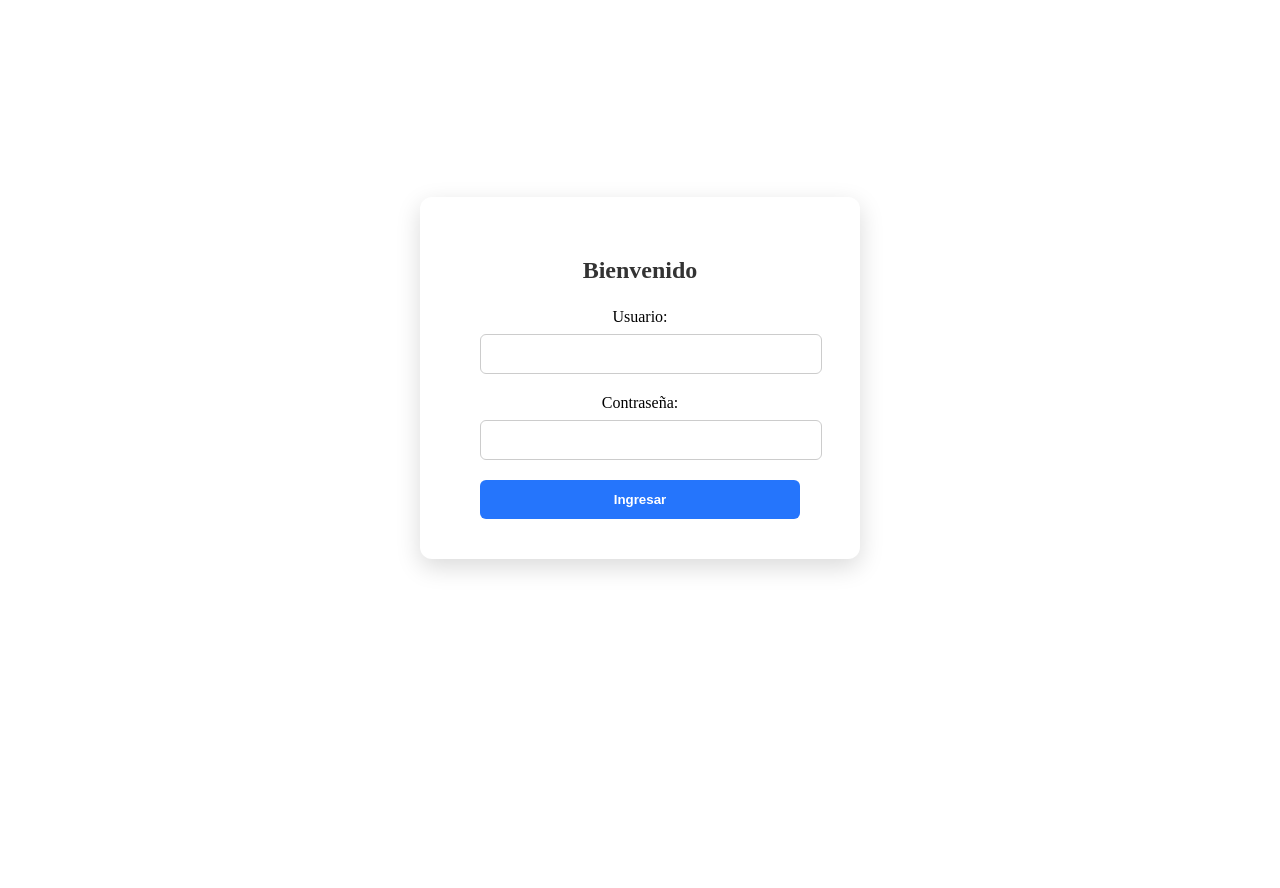
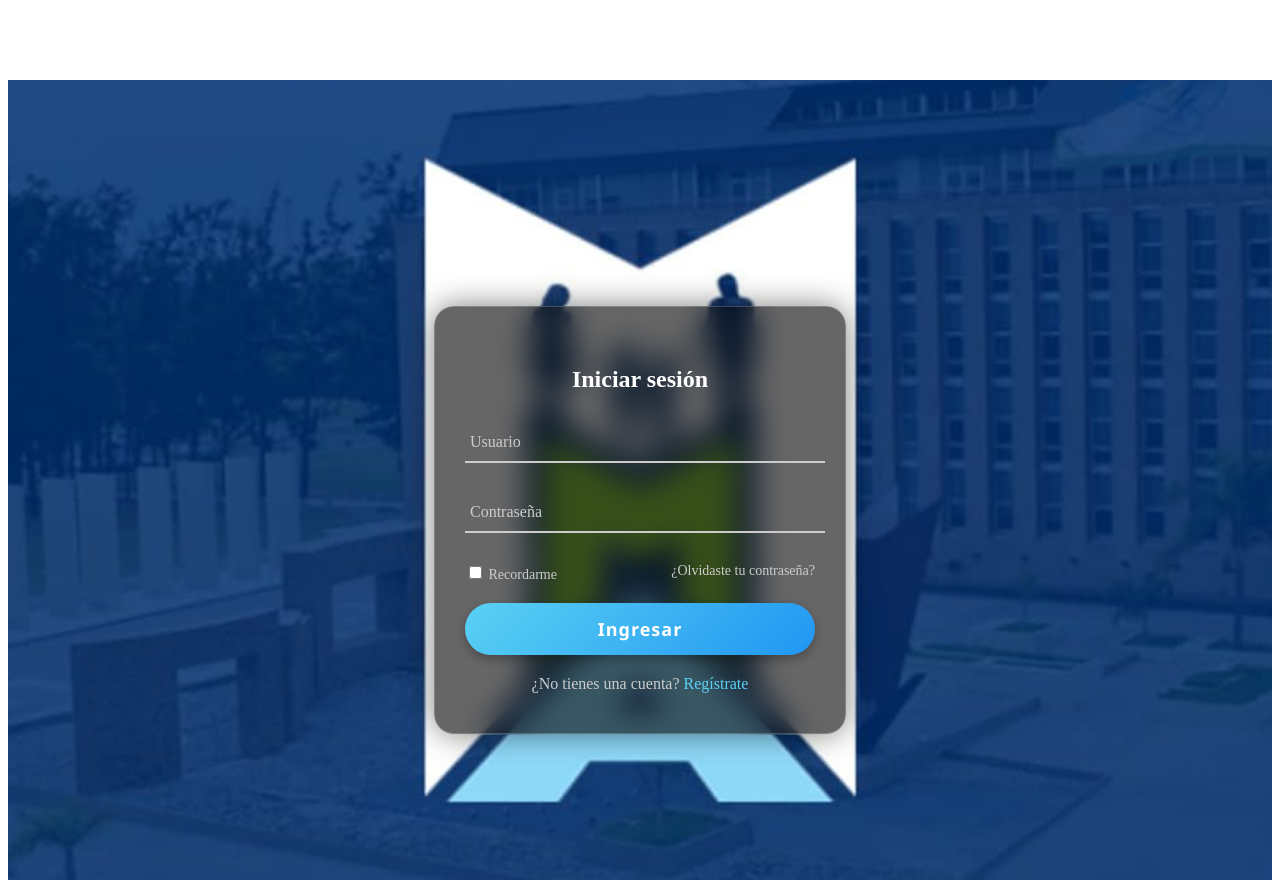
Before and after one commit to nicolasGutierrez1996/Comando-ia-Full, an Angular app in the folder comandoiaFront/: page /bienvenida in a window 1280 px wide. Before the commit the page ends 800 px from the top, so only its background shows below. Built offline with nearby package versions, Linux system fonts and the light colour scheme.

Commit message:
Pantalla bienvenida y menu

```diff
--- a/comandoiaFront/src/app/app.component.html
+++ b/comandoiaFront/src/app/app.component.html
@@ -1 +1,2 @@
+
 <router-outlet></router-outlet>
--- a/comandoiaFront/src/app/components/bienvenida/bienvenida.component.css
+++ b/comandoiaFront/src/app/components/bienvenida/bienvenida.component.css
@@ -1,47 +1,131 @@
-:host {
+body {
+  margin: 0;
+  padding: 0;
+  font-family: 'Segoe UI', sans-serif;
+}
+
+nav {
+  position: fixed;
+  top: 0;
+  left: 0;
+  width: 100%;
+  z-index: 1000;
+}
+
+.seccion-inicio-sesion {
+  width: 100%;
+  min-height: 100vh;
+  background: url('/assets/Fondo.jpg') no-repeat center center/cover;
   display: flex;
   justify-content: center;
   align-items: center;
-  height: calc(100vh - 60px); /* Ajusta según el alto de app-menu */
-  background: white;
+  padding-top: 80px;
+  box-sizing: border-box;
+  margin-top: 80px;
 }
 
-.login-section {
-  background-color: white;
-  padding: 40px 60px;
-  border-radius: 12px;
-  box-shadow: 0 8px 24px rgba(0, 0, 0, 0.15);
-  text-align: center;
-  width: 320px;
+.caja-inicio-sesion {
+  background: rgba(0, 0, 0, 0.6);
+  border: 1px solid rgba(255, 255, 255, 0.2);
+  backdrop-filter: blur(15px);
+  border-radius: 20px;
+  padding: 40px 30px;
+  width: 350px;
+  color: #fff;
+  box-shadow: 0 0 30px rgba(0, 0, 0, 0.5);
 }
 
-.login-section h2 {
-  margin-bottom: 24px;
-  font-weight: 700;
-  color: #333;
+.caja-inicio-sesion h2 {
+  text-align: center;
+  margin-bottom: 30px;
+  font-size: 24px;
 }
 
-.login-section input {
-  width: 100%;
-  padding: 10px;
-  margin: 8px 0 20px;
-  border-radius: 6px;
-  border: 1px solid #ccc;
-  font-size: 16px;
+.grupo-entrada {
+  position: relative;
+  margin-bottom: 30px;
 }
 
-.login-section button {
+.grupo-entrada input {
   width: 100%;
-  padding: 12px;
-  border-radius: 6px;
-  background-color: #2575fc;
+  padding: 10px 5px;
+  background: transparent;
+  border: none;
+  border-bottom: 2px solid #ccc;
   color: white;
-  font-weight: 600;
-  border: none;
-  cursor: pointer;
-  transition: background-color 0.3s ease;
+  font-size: 16px;
+  outline: none;
 }
 
-.login-section button:hover {
-  background-color: #6a11cb;
+.grupo-entrada label {
+  position: absolute;
+  top: 10px;
+  left: 5px;
+  color: #ccc;
+  pointer-events: none;
+  transition: 0.3s ease;
 }
+
+.grupo-entrada input:focus + label,
+.grupo-entrada input:valid + label {
+  top: -12px;
+  font-size: 12px;
+  color: #5ad1f3;
+}
+
+.opciones {
+  display: flex;
+  justify-content: space-between;
+  font-size: 14px;
+  color: #ccc;
+  margin-bottom: 20px;
+}
+
+.opciones a {
+  color: #ccc;
+  text-decoration: none;
+}
+
+.opciones a:hover {
+  text-decoration: underline;
+}
+
+button {
+  width: 100%;
+  padding: 14px;
+  background: linear-gradient(135deg, #5ad1f3, #2196f3);
+  color: white;
+  font-size: 18px;
+  font-weight: bold;
+  font-family: 'Segoe UI', sans-serif;
+  letter-spacing: 1px;
+  border: none;
+  border-radius: 30px;
+  cursor: pointer;
+  transition: transform 0.2s ease, box-shadow 0.2s ease;
+  box-shadow: 0 4px 12px rgba(0, 0, 0, 0.3);
+}
+
+button:hover {
+  transform: scale(1.05);
+  box-shadow: 0 6px 16px rgba(0, 0, 0, 0.4);
+}
+
+button:active {
+  transform: scale(0.98);
+}
+
+.enlace-registro {
+  text-align: center;
+  margin-top: 20px;
+  color: #ccc;
+}
+
+.enlace-registro a {
+  color: #5ad1f3;
+  text-decoration: none;
+}
+
+.enlace-registro a:hover {
+  text-decoration: underline;
+}
--- a/comandoiaFront/src/app/components/bienvenida/bienvenida.component.html
+++ b/comandoiaFront/src/app/components/bienvenida/bienvenida.component.html
@@ -1,12 +1,27 @@
-<section class="login-section">
-  <h2>Bienvenido</h2>
-  <form>
-    <label for="usuario">Usuario:</label>
-    <input id="usuario" name="usuario" type="text" />
+<section class="seccion-inicio-sesion">
+  <div class="caja-inicio-sesion">
+    <h2>Iniciar sesión</h2>
+    <form>
+      <div class="grupo-entrada">
+        <input id="usuario" name="usuario" type="text" required />
+        <label for="usuario">Usuario</label>
+      </div>
 
-    <label for="password">Contraseña:</label>
-    <input id="password" name="password" type="password" />
+      <div class="grupo-entrada">
+        <input id="contrasena" name="contrasena" type="password" required />
+        <label for="contrasena">Contraseña</label>
+      </div>
 
-    <button type="submit">Ingresar</button>
-  </form>
+      <div class="opciones">
+        <label><input type="checkbox"> Recordarme</label>
+        <a href="#">¿Olvidaste tu contraseña?</a>
+      </div>
+
+      <button type="submit">Ingresar</button>
+
+      <div class="enlace-registro">
+        ¿No tienes una cuenta? <a href="#">Regístrate</a>
+      </div>
+    </form>
+  </div>
 </section>
--- a/comandoiaFront/src/app/components/menu/menu.component.css
+++ b/comandoiaFront/src/app/components/menu/menu.component.css
@@ -1,34 +1,50 @@
 #navegacion {
   display: flex;
-  justify-content: center;
   align-items: center;
-  background-color: white;
-  padding: 15px 20px;
+  justify-content: flex-start;
+  padding: 10px 30px;
+  background: linear-gradient(to right, #032f5c, #06315c);
   border-bottom: 2px solid #ccc;
-  box-shadow: 0 1px 3px rgba(0, 0, 0, 0.1);
-  font-family: 'Segoe UI', Tahoma, Geneva, Verdana, sans-serif;
+}
+
+.logo {
+  flex-shrink: 0;
+}
+
+.logo img {
+  width: 70px;
+  height: auto;
+  margin-right: 25px;
 }
 
 .menu-lista {
   list-style: none;
+  margin:   0 auto;
+  padding: 0;
   display: flex;
   gap: 40px;
-  margin: 0;
-  padding: 0;
+}
+
+.menu {
+  display: flex;
+  align-items: center;
 }
 
 .menu a {
-  text-transform: uppercase;
   text-decoration: none;
-  color: #222;
+  background-color: #1e4f8b;
+  color: #d9e9ff;
   font-weight: bold;
   font-size: 16px;
-  transition: all 0.3s ease;
-  letter-spacing: 1px;
-  position: relative;
+  transition: transform 0.3s ease, color 0.3s ease, background-color 0.3s ease;
+  display: inline-block;
+  cursor: pointer;
+  padding: 6px 18px;
+  border-radius: 20px;
 }
 
 .menu a:hover {
+  color: #fff;
+  background-color: #3399ff; /* azul más claro para hover */
   transform: scale(1.2);
-  color: #007acc;
 }
--- a/comandoiaFront/src/app/pages/login/login.component.css
+++ b/comandoiaFront/src/app/pages/login/login.component.css
@@ -4,10 +4,7 @@
   height: 100vh;
 }
 
-app-menu {
-  height: 80px;
-  flex-shrink: 0;
-}
+
 
 app-bienvenida {
   flex-grow: 1;
--- a/comandoiaFront/src/app/pages/login/login.component.html
+++ b/comandoiaFront/src/app/pages/login/login.component.html
@@ -1,2 +1,3 @@
-<app-menu></app-menu>
+
+
 <app-bienvenida></app-bienvenida>
```
Also changed, not shown: comandoiaFront/src/assets/Fondo.jpg (added), 1 other file (tests, documents, lock files or other folders).
